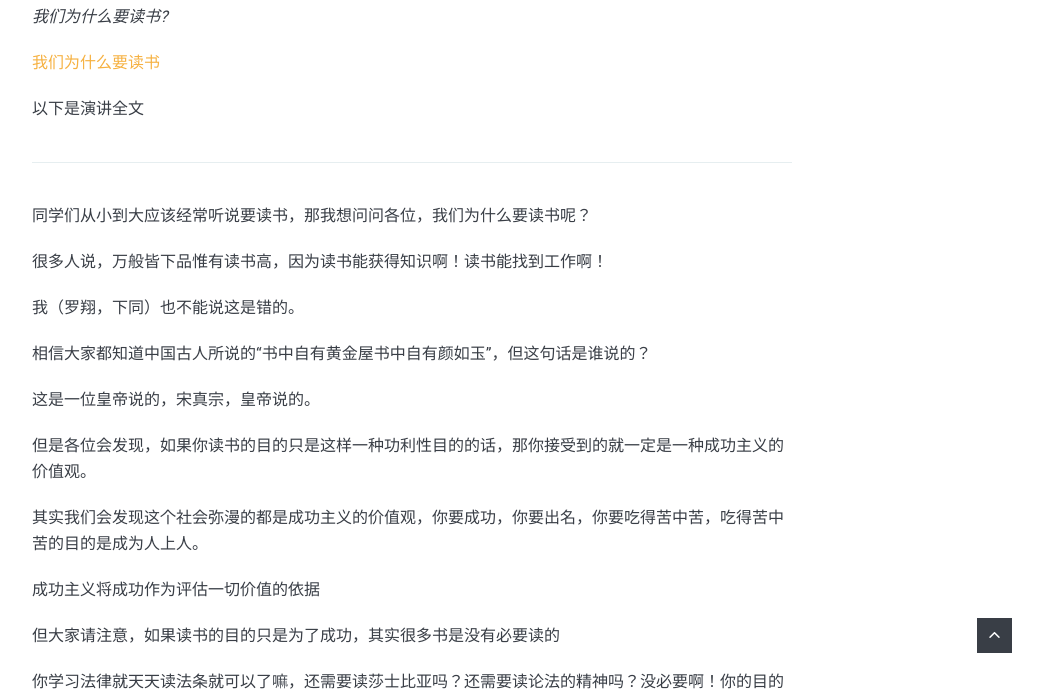
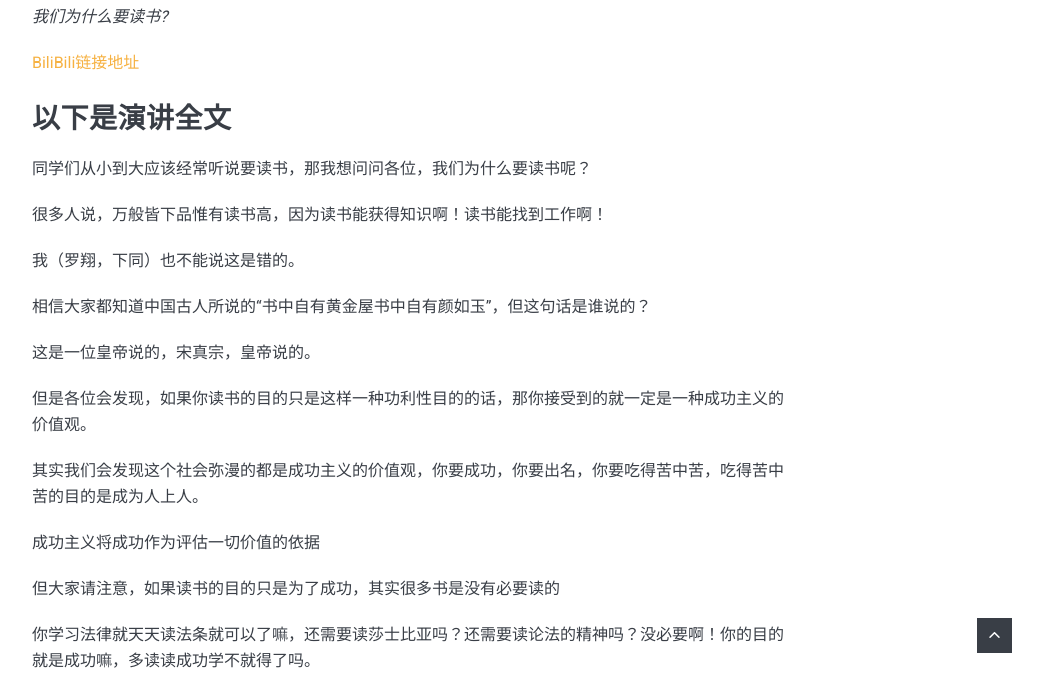
Before and after one commit to JeffVipPan/jeffvippan.github.io, a Jekyll site: the page built from _posts/2021-01-30-人为什么要读书.markdown, in a window 1280 px wide and 900 px high, scrolled down 1046 px, cut to the strip 207-900 px from the top of the window. Shown: the whole strip, without its empty margins (228-1271 px from the left). Built offline with Jekyll 4.4.1, drawn with Linux system fonts in a browser that asks for light colours; nearby versions of some CDN libraries; comment, search, counter and statistics services are not loaded.

Commit message:
new 人为什么要读书

```diff
--- a/_posts/2020-10-18-金庸武侠里的一些记忆.markdown
+++ b/_posts/2020-10-18-金庸武侠里的一些记忆.markdown
@@ -2,7 +2,7 @@
 layout: post
 title:  "金庸武侠里的一些记忆"
 date:   2020-10-18 21:05:55 +0300
-image:  23.png
+image:  23.jpg
 ---
 
 ###  红梅绿柳
--- a/_posts/2021-01-30-人为什么要读书.markdown
+++ b/_posts/2021-01-30-人为什么要读书.markdown
@@ -10,10 +10,10 @@ image:  24.png
 <iframe src="//player.bilibili.com/player.html?aid=497651138&bvid=BV1BK411L7DJ&cid=177974677&page=1" frameborder="0" allowfullscreen></iframe>
 *我们为什么要读书?*
 
- [我们为什么要读书][我们为什么要读书]
+ [BiliBili链接地址][我们为什么要读书]
+
 
 以下是演讲全文
-
 ---
 
 同学们从小到大应该经常听说要读书，那我想问问各位，我们为什么要读书呢？
```
